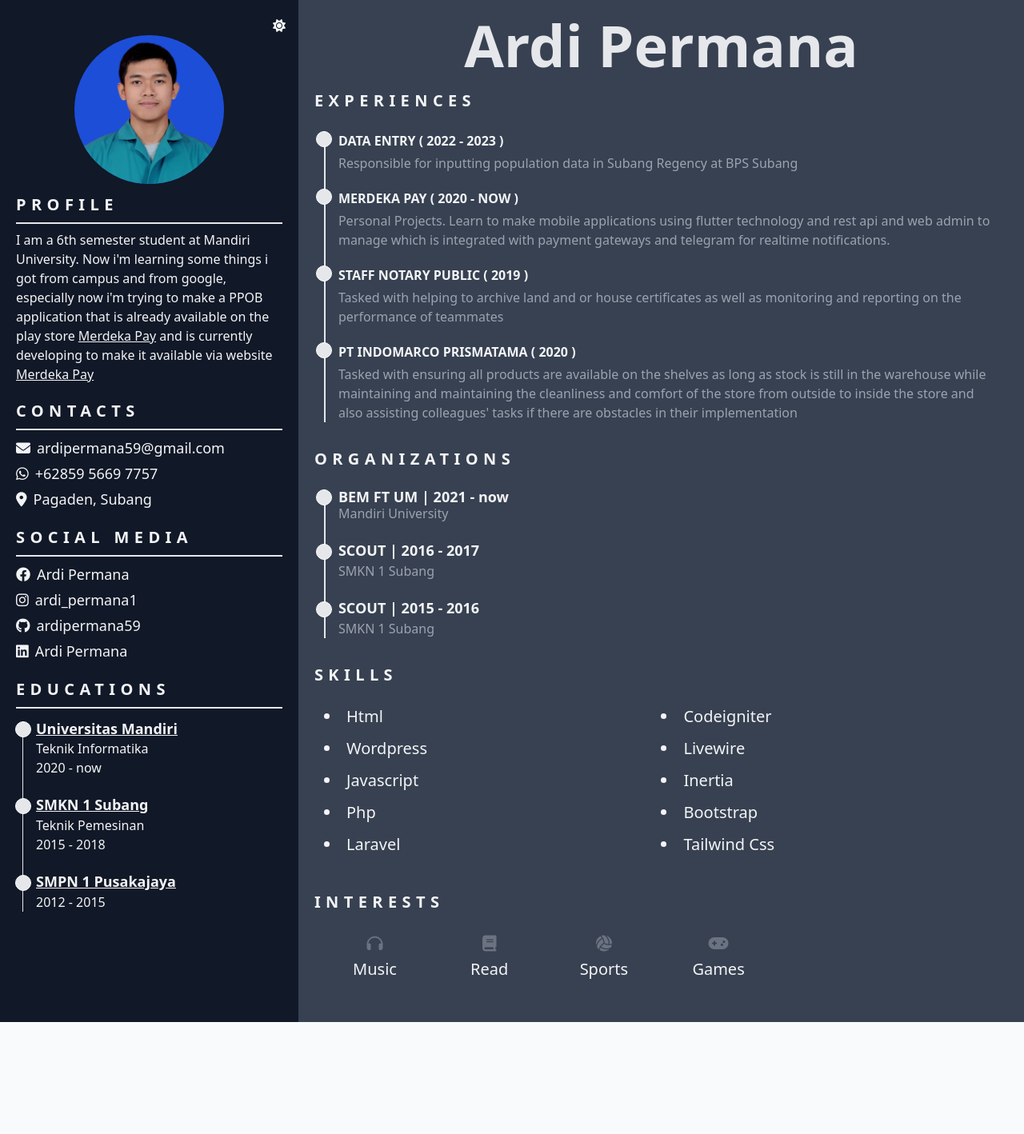
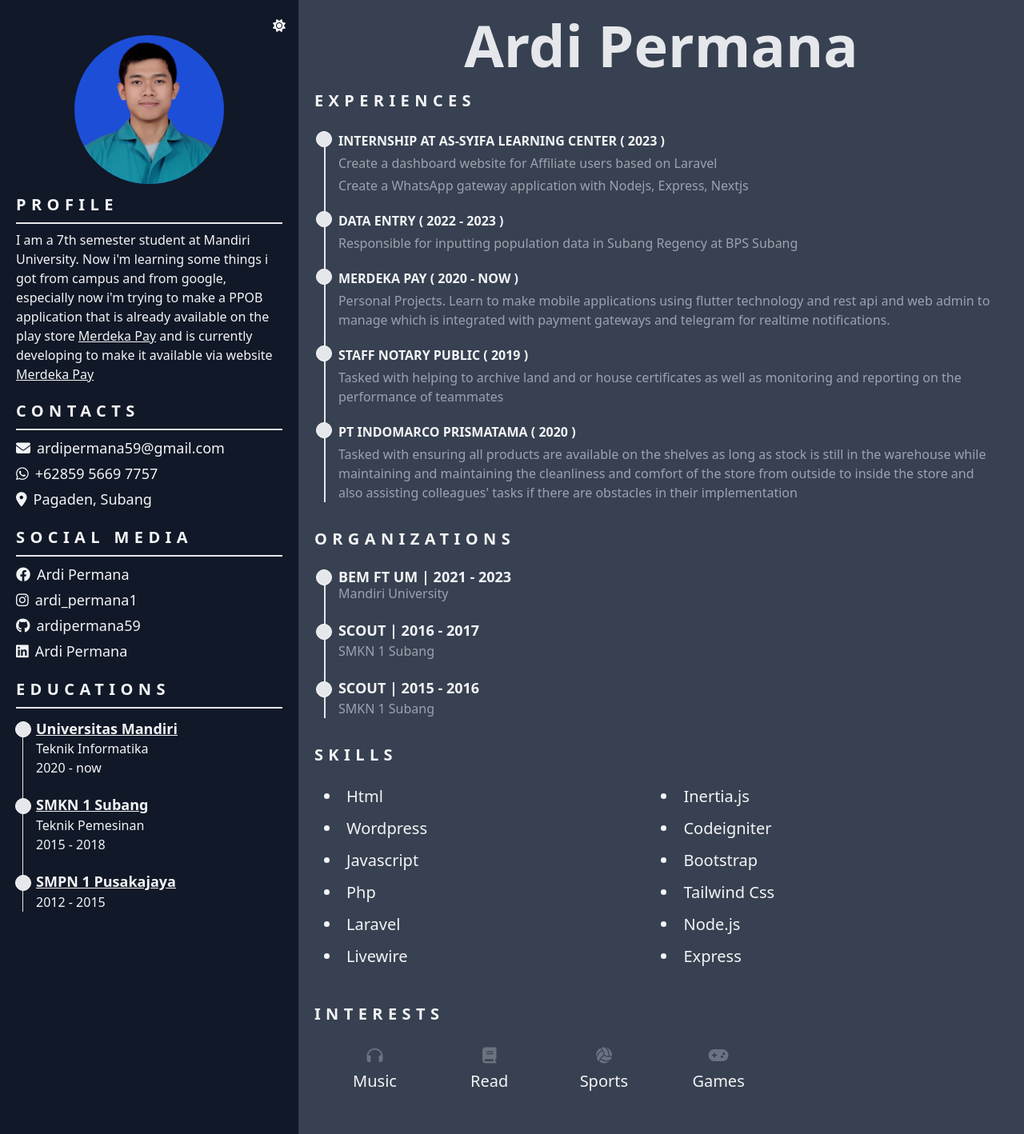
Before and after one commit to ardipermana59/ardipermana59.github.io, a website: page index.html in a window 1280 px wide. Shown: the whole page at 80% size. Before the commit the page ends 1278 px from the top, so only its background shows below. Drawn offline with Linux system fonts and the light colour scheme.

Commit message:
add internship experience, skills

```diff
--- a/index.html
+++ b/index.html
@@ -44,7 +44,7 @@
                     <div class="border-b-2 pb-2 mb-2">
                         <h3 class="uppercase font-bold text-xl" style="letter-spacing: .4rem;">Profile</h3>
                     </div>
-                    <p>I am a 6th semester student at Mandiri University. Now i'm learning some things i
+                    <p>I am a 7th semester student at Mandiri University. Now i'm learning some things i
                         got from campus and from google, especially now i'm trying to make a PPOB application that is
                         already available on the play store <a class="underline text-gray-800 dark:text-gray-100"
                             href="https://play.google.com/store/apps/details?id=com.arp.merdekapay&hl=in&gl=US"
@@ -160,6 +160,15 @@
                                 class="absolute w-5 h-5 bg-gray-700 dark:bg-gray-200 cursor-pointer rounded-full left-[-0.725rem] border border-white hover:bg-red-500 dark:hover:bg-blue-500">
                             </div>
                             <h3 class="text-sm sm:text-base font-semibold text-gray-900 dark:text-gray-100 leading-none uppercase">
+                                Internship at As-Syifa Learning Center ( 2023 )</h3>
+                            <p class="text-sm sm:text-base font-normal text-gray-500 dark:text-gray-400 mt-1">Create a dashboard website for Affiliate users based on Laravel</p>
+                            <p class="text-sm sm:text-base font-normal text-gray-500 dark:text-gray-400 mt-1">Create a WhatsApp gateway application with Nodejs, Express, Nextjs</p>
+                        </li>
+                        <li class="mb-5 ml-4">
+                            <div
+                                class="absolute w-5 h-5 bg-gray-700 dark:bg-gray-200 cursor-pointer rounded-full left-[-0.725rem] border border-white hover:bg-red-500 dark:hover:bg-blue-500">
+                            </div>
+                            <h3 class="text-sm sm:text-base font-semibold text-gray-900 dark:text-gray-100 leading-none uppercase">
                                 Data Entry ( 2022 - 2023 )</h3>
                             <p class="text-sm sm:text-base font-normal text-gray-500 dark:text-gray-400 mt-1">Responsible for
                                 inputting population data in Subang Regency at BPS Subang</p>
@@ -212,7 +221,7 @@
                                 class="absolute w-5 h-5 bg-gray-700 dark:bg-gray-200 cursor-pointer rounded-full left-[-0.725rem] border border-white hover:bg-red-500 dark:hover:bg-blue-500">
                             </div>
                             <h3 class="text-lg font-semibold text-gray-900 dark:text-gray-100 leading-none"><span
-                                    class="uppercase">BEM FT UM</span> | 2021 - now</h3>
+                                    class="uppercase">BEM FT UM</span> | 2021 - 2023</h3>
                             <p class="text-sm sm:text-base font-normal text-gray-500 dark:text-gray-400">Mandiri University</p>
                         </li>
                         <li class="mb-5 ml-4">
@@ -246,13 +255,15 @@
                         <li class="list-inside mb-3">Javascript</li>
                         <li class="list-inside mb-3">Php</li>
                         <li class="list-inside mb-3">Laravel</li>
+                        <li class="list-inside mb-3">Livewire</li>
                     </ul>
                     <ul class="list-disc text-gray-900 dark:text-gray-100">
+                        <li class="list-inside mb-3">Inertia.js</li>
                         <li class="list-inside mb-3">Codeigniter</li>
-                        <li class="list-inside mb-3">Livewire</li>
-                        <li class="list-inside mb-3">Inertia</li>
                         <li class="list-inside mb-3">Bootstrap</li>
                         <li class="list-inside mb-3">Tailwind Css</li>
+                        <li class="list-inside mb-3">Node.js</li>
+                        <li class="list-inside mb-3">Express</li>
                     </ul>
                 </div>
             </div>
```
